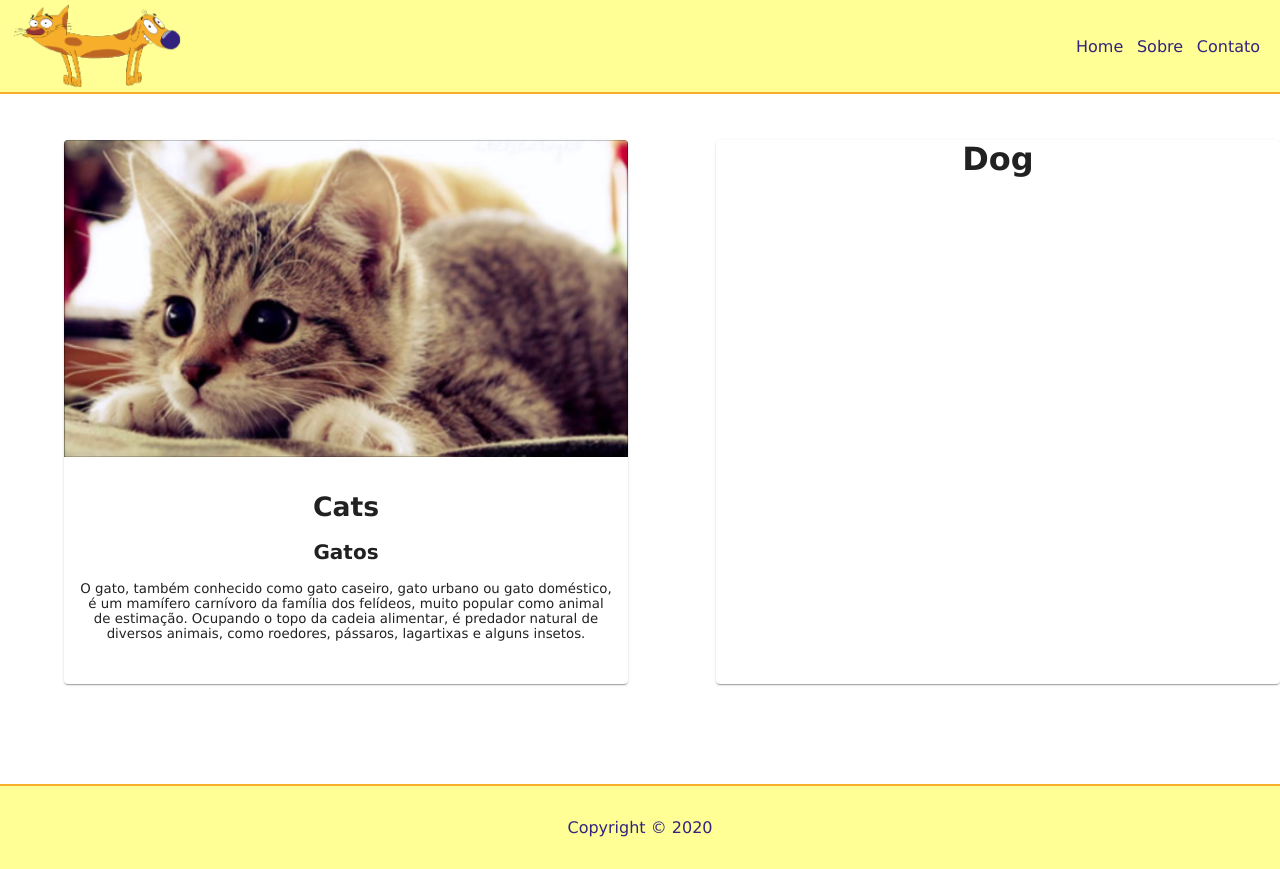
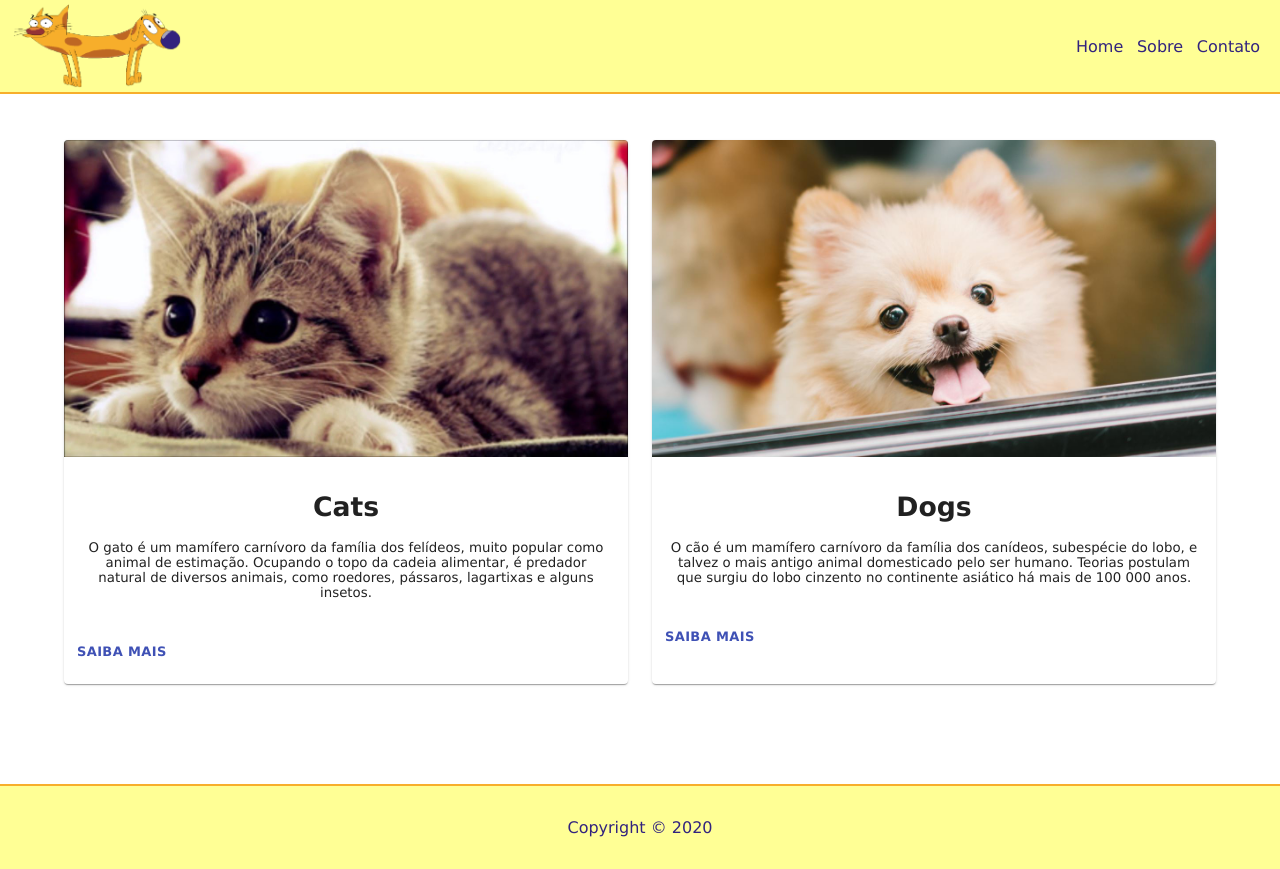
Before and after one commit to athenasaran/PI-GRUPO4, a React (Create React App) app in the folder catdog/: page / in a window 1280 px wide. Built offline with nearby package versions, Linux system fonts and the light colour scheme.

Commit message:
upgrade Home

```diff
--- a/catdog/src/pages/Home/Home.css
+++ b/catdog/src/pages/Home/Home.css
@@ -1,10 +1,21 @@
 .home {
     margin: 100px 0;
     text-align: center;
+    font-family: Verdana;
 }
 
-.cg-card {
+.c-card {
     height: 68vh;
     margin-left: 5vw;
     margin-top: 5vh;
 }
+
+.d-card {
+    height: 68vh;
+    margin-right: 5vw;
+    margin-top: 5vh;
+}
+
+.cd-botao {
+    padding: auto;
+}
--- a/catdog/src/pages/Home/Home.jsx
+++ b/catdog/src/pages/Home/Home.jsx
@@ -1,6 +1,5 @@
 import React from "react";
 import Header from "../../components/Header/Header";
-import Paper from '@material-ui/core/Paper';
 import Grid from '@material-ui/core/Grid';
 import Card from '@material-ui/core/Card';
 import CardActionArea from '@material-ui/core/CardActionArea';
@@ -9,6 +8,7 @@ import CardContent from '@material-ui/core/CardContent';
 import CardMedia from '@material-ui/core/CardMedia';
 import Button from '@material-ui/core/Button';
 import cat from "../../assets/img/maxresdefault.jpg"
+import dog from "../../assets/img/v3imagesbinb9bb06b04d755656942fb0ac75991dbc-kyjy7jq4mw9wx5drwt2_t1880.jpg"
 import Footer from "../../components/Footer/Footer"
 import "./Home.css"
 
@@ -20,27 +20,38 @@ const Home = () => {
             <div className="home">
                 <Grid container spacing={3}>
                     <Grid item xs={6}>
-                            <Card className="cg-card">
+                            <Card className="c-card">
                                 <CardActionArea>
-                                    <CardMedia component="img" alt="Foto de Gatos" title="Foto de Gatos" image={cat} />
+                                    <CardMedia component="img" alt="Foto de Gato" title="Foto de Gato" image={cat} />
                                     <CardContent>
                                         <h1>Cats</h1>
-                                        <h2>Gatos</h2>
-                                        <p>O gato, também conhecido como gato caseiro, gato urbano ou gato doméstico, é um mamífero carnívoro da família dos felídeos, muito popular como animal de estimação.
+                                        <p>O gato é um mamífero carnívoro da família dos felídeos, muito popular como animal de estimação.
                                              Ocupando o topo da cadeia alimentar, é predador natural de diversos animais, como roedores, pássaros, lagartixas e alguns insetos.</p>
                                     </CardContent>
                                 </CardActionArea>
                                 <CardActions>
-                                    <Button size="small" color="primary">
-                                        Leia Mais
+                                    <Button className="cg-botao" size="small" color="primary">
+                                        <strong>Saiba Mais</strong>
                                     </Button>
                                 </CardActions>
                             </Card>
                     </Grid>
                     <Grid item xs={6}>
-                        <Paper className="cg-card">
-                            <h1>Dog</h1>
-                        </Paper>
+                    <Card className="d-card">
+                                <CardActionArea>
+                                    <CardMedia component="img" alt="Foto de Cachorro" title="Foto de Cachorro" image={dog} />
+                                    <CardContent>
+                                        <h1>Dogs</h1>
+                                        <p>O cão é um mamífero carnívoro da família dos canídeos, subespécie do lobo, e talvez o mais antigo animal domesticado pelo ser humano.
+                                            Teorias postulam que surgiu do lobo cinzento no continente asiático há mais de 100 000 anos.</p>
+                                    </CardContent>
+                                </CardActionArea>
+                                <CardActions>
+                                    <Button size="small" color="primary">
+                                        <strong className="cg-botao">Saiba Mais</strong>
+                                    </Button>
+                                </CardActions>
+                            </Card>
                     </Grid>
 
                 </Grid>
```
Also changed, not shown: catdog/src/assets/img/v3imagesbinb9bb06b04d755656942fb0ac75991dbc-kyjy7jq4mw9wx5drwt2_t1880.jpg (added).
